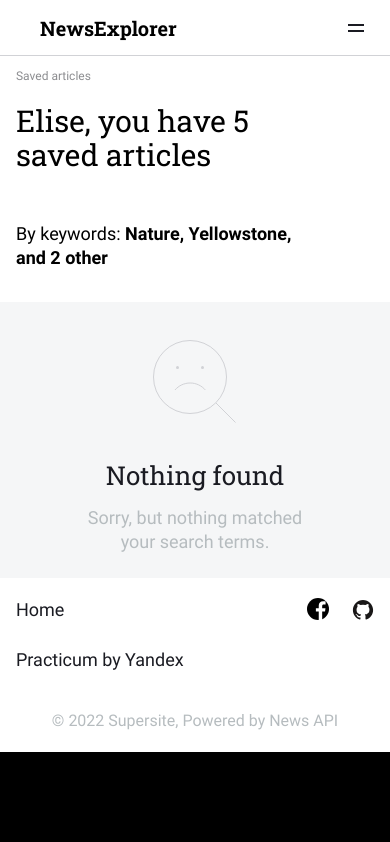
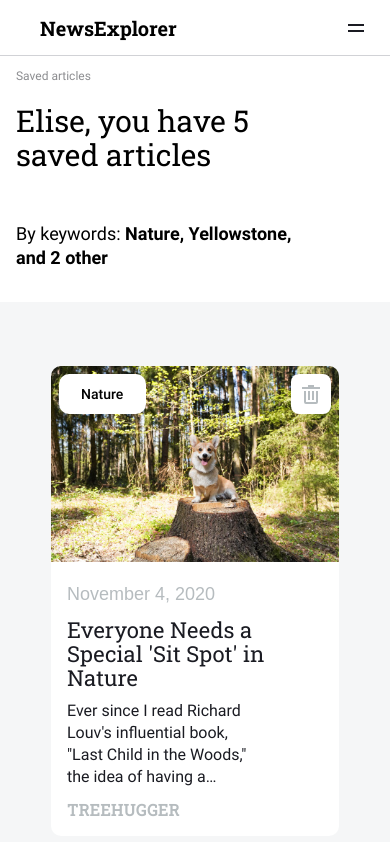
Before and after one commit to Eduard-L/news-explorer-frontend, a React (Create React App) app: page /saved-news in a window 390 px wide. Shown: the top 842 px of the page. Built offline with nearby package versions, Linux system fonts and the light colour scheme.

Commit message:
final changes before submit

```diff
--- a/src/components/App/App.js
+++ b/src/components/App/App.js
@@ -10,8 +10,7 @@ import { SavedNews } from '../SavedNews/SavedNews'
 import { PopupWithForm } from '../PopupWithForm/PopupWithForm';
 import { Popup } from '../Popup/Popup'
 import { testData } from '../../utils/data'
-import { NewsCardList } from '../NewsCardList/NewsCardList'
-import { About } from '../About/About'
+
 
 
 function App() {
@@ -44,12 +43,9 @@ function App() {
     setIsSignUpOpen(!isSignUpOpen)
   }
   function hanldeDisplayCards() {
-    setPreNumOfArticlesDisplayed(preNumOfArticlesDisplayed + 3)
-    setNumOfArticlesDisplayed(numOfArticlesDisplayed + 3)
-    for (let i = preNumOfArticlesDisplayed; i < numOfArticlesDisplayed; i++) {
-      setCardsData([cardsData, ...testData[i]])
+
   }
-  }
+
 
 
   const [isLoggedIn, setIsLoggedIn] = useState(true)
@@ -62,10 +58,11 @@ function App() {
   const [isPopupWithMessageOpen, setIsPopupWithMessageOpen] = useState(false)
   const [isLoading, setIsLoading] = useState(false)
   const [cardsData, setCardsData] = useState([testData[1], testData[2], testData[3]])
-  const [savedCardsData, setSavedCardsData] = useState('')
+  const [savedCardsData, setSavedCardsData] = useState(testData)
   const [isCardHover, setIsCardHover] = useState(false)
-  const [preNumOfArticlesDisplayed, setPreNumOfArticlesDisplayed] = useState(0)
-  const [numOfArticlesDisplayed, setNumOfArticlesDisplayed] = useState(3)
+  const [allCardsData, setAllCardsData] = useState(testData)
+
+
   return (
     <div className="App">
 
@@ -82,8 +79,7 @@ function App() {
             setIsSaveArticlesPageIsOpen={setIsSaveArticlesPageIsOpen}
 
           />
-          <Main>
-            <NewsCardList
+          <Main
             isLoggedIn={isLoggedIn}
             isLoading={isLoading}
             cardsData={cardsData}
@@ -92,14 +88,12 @@ function App() {
             onClick={hanldeDisplayCards}
             isHomePageOpen={isHomePageOpen}
             isSaveArticlesPageIsOpen={isSaveArticlesPageIsOpen}
-            />
-            <About
-              isHomePageOpen={isHomePageOpen}
             setIsHomePageOpen={setIsHomePageOpen}
             setIsSaveArticlesPageIsOpen={setIsSaveArticlesPageIsOpen}
 
           />
-          </Main>
+
+
 
 
           <PopupWithForm
@@ -136,11 +130,12 @@ function App() {
             setIsHomePageOpen={setIsHomePageOpen}
             isSaveArticlesPageIsOpen={isSaveArticlesPageIsOpen}
             setIsSaveArticlesPageIsOpen={setIsSaveArticlesPageIsOpen}
+            savedCardsData={savedCardsData}
           >
 
 
 
-          </SavedNews>} />
+            /</SavedNews>} />
         <Route path='*' element={<Navigate to='/' />} />
       </Routes>
       <Footer />
--- a/src/components/Main/Main.js
+++ b/src/components/Main/Main.js
@@ -1,12 +1,29 @@
 import './Main.css'
+import { NewsCardList } from '../NewsCardList/NewsCardList'
 import { About } from '../About/About'
-import { NewsCardList } from '../NewsCardList/NewsCardList'
+
+export function Main({ setIsSaveArticlesPageIsOpen, setIsHomePageOpen, isLoggedIn, isLoading, cardsData, isCardHover, setIsCardHover, onClick, isHomePageOpen, isSaveArticlesPageIsOpen }) {
+  return (
+    <main>
+      <NewsCardList
+        isLoggedIn={isLoggedIn}
+        isLoading={isLoading}
+        cardsData={cardsData}
+        isCardHover={isCardHover}
+        setIsCardHover={setIsCardHover}
+        onClick={onClick}
+        isHomePageOpen={isHomePageOpen}
+        isSaveArticlesPageIsOpen={isSaveArticlesPageIsOpen}
+      />
 
 
-export function Main({ children }) {
-  return (
-    <main>
-      {children}
+
+      <About
+        isHomePageOpen={isHomePageOpen}
+        setIsHomePageOpen={setIsHomePageOpen}
+        setIsSaveArticlesPageIsOpen={setIsSaveArticlesPageIsOpen}
+
+      />
     </main>
   )
 }
--- a/src/components/NewsCard/NewsCard.css
+++ b/src/components/NewsCard/NewsCard.css
@@ -2,9 +2,31 @@
 
   max-width: 400px;
   background-color: white;
-  border-radius: 30px;
+  border-radius: 10px;
   cursor: pointer;
   position: relative;
+}
+.card__keyword{
+  position: absolute;
+  top: 24px;
+  left: 24px;
+  background-color: white;
+  height: 40px;
+  width: 87px;
+  padding: 8px 22px;
+  box-sizing: border-box;
+  border-radius: 10px;
+  display: flex;
+  align-items: center;
+  font-family: 'Roboto-500',sans-serif;
+  font-style: normal;
+  font-weight: 500;
+  font-size: 14px;
+  line-height: 24px;
+  text-align: center;
+  color: #000000;
+
+
 }
 .card__button{
   position: absolute;
@@ -19,6 +41,9 @@
   background-position: center;
   cursor: pointer;
   background-color: white;
+}
+.card__button_type_saved-cards{
+  background-image: url('../../images/trashicon.svg');
 }
 .card__button_is-clicked{
   background-image: url('../../images/card-button3.svg');
@@ -57,8 +82,8 @@
 }
 .card__image{
   width: 100%;
-  border-top-left-radius:  30px;
-  border-top-right-radius:  30px;
+  border-top-left-radius:  10px;
+  border-top-right-radius:  10px;
 }
 .card__date{
   margin:0;
@@ -109,6 +134,8 @@
   }
   .card__message{
     padding: 13px 10px;
+    top: 8px;
+    right: 51px
   }
 
   .card__text-wrapper{
@@ -128,6 +155,14 @@
     -webkit-box-orient: vertical;
 
   }
+  .card__button{
+    top:8px;
+    right: 8px;
+  }
+  .card__keyword{
+    top: 8px;
+    left: 8px;
+  }
 }
 @media screen and (max-width:770px) {
   .card__subtitle{
@@ -136,11 +171,13 @@
   .card__caption{
     margin-top:12px;
   }
-}
-@media screen and (max-width:770px) {
   .card{
     max-width: 288px;
   }
+
+}
+@media screen and (max-width:770px) {
+
 }
 @media screen and (max-width:320px) {
   .card__title{
@@ -158,4 +195,12 @@
   .card__caption{
     margin-top: 8px;
   }
+  .card__button{
+    top:16px;
+    right: 16px;
+  }
+  .card__keyword{
+    top: 16px;
+    left: 16px;
+  }
 }
--- a/src/components/NewsCard/NewsCard.js
+++ b/src/components/NewsCard/NewsCard.js
@@ -2,25 +2,33 @@ import './NewsCard.css'
 import { useRef } from 'react'
 
 
-export function NewsCard({ isSaveArticlesPageIsOpen, isLoggedIn, isCardHover, setIsCardHover, imgSrc, cardDate, cardTitle, cardSubtitle, cardCaption }) {
+export function NewsCard({ isSaveArticlesPageIsOpen, isHomePageOpen, isLoggedIn, isCardHover, setIsCardHover, imgSrc, cardDate, cardTitle, cardSubtitle, cardCaption, cardKeyWord }) {
   const button = useRef()
   const message = useRef()
   function handleBtnHover() {
-    if (isLoggedIn) return
-    setIsCardHover(!isCardHover)
-    message.current.classList.toggle(`card__message_is-visible`)
-    button.current.classList.toggle(`card__button_is-hover`)
+    if (!isLoggedIn && isHomePageOpen) {
+      setIsCardHover(!isCardHover)
+      message.current.classList.toggle(`card__message_is-visible`)
+      button.current.classList.toggle(`card__button_is-hover`)
+    }
+
   }
   function handleBtnClick() {
-    if (!isLoggedIn) return
-    button.current.classList.toggle(`card__button_is-clicked`)
+
+    if (isLoggedIn && isHomePageOpen) {
+      button.current.classList.toggle(`card__button_is-clicked`)
+    }
+
   }
 
 
 
   return (
     <article className='card'>
-      <button onClick={() => { handleBtnClick() }} onMouseLeave={() => handleBtnHover()} onMouseEnter={() => handleBtnHover()} ref={button} className='card__button' type='button'></button>
+
+      <button onClick={() => { handleBtnClick() }} onMouseLeave={() => handleBtnHover()} onMouseEnter={() => handleBtnHover()} ref={button} className={`card__button ${isSaveArticlesPageIsOpen && "card__button_type_saved-cards"}`} type='button'></button>
+
+      {isSaveArticlesPageIsOpen && <span className='card__keyword'>{cardKeyWord}</span>}
 
       <span ref={message} className='card__message'>Sign in to save articles</span>
 
--- a/src/components/NewsCardList/NewsCardList.js
+++ b/src/components/NewsCardList/NewsCardList.js
@@ -23,7 +23,7 @@ export function NewsCardList({ isSaveArticlesPageIsOpen, isHomePageOpen, onClick
               <button onClick={() => onClick()} className='cards__button-show-more' type='button'>Show more</button>
 
             </>
-            : <NotFoundCards />
+            : <NotFoundCards text='Sorry, but nothing matched your search terms.' />
       }
 
 
--- a/src/components/NotFoundCards/NotFoundCards.js
+++ b/src/components/NotFoundCards/NotFoundCards.js
@@ -1,12 +1,12 @@
 import './NotFoundCards.css'
 import logoSrc from '../../images/notFoundLogo.svg'
 
-export function NotFoundCards() {
+export function NotFoundCards({ text }) {
   return (
     <>
       <img className='notFound__logo' src={logoSrc} alt="not fount logo" />
       <h2 className='notFound__title'>Nothing found</h2>
-      <p className='notFound__subtitle'>Sorry, but nothing matched your search terms.</p>
+      <p className='notFound__subtitle'>{text}</p>
     </>
   )
 }
--- a/src/components/SavedNews/SavedNews.js
+++ b/src/components/SavedNews/SavedNews.js
@@ -1,13 +1,13 @@
 import './SavedNews.css'
 import { useEffect } from 'react'
 import { SavedNewsHeader } from '../SavedNewsHeader/SavedNewsHeader'
-import { Main } from '../Main/Main'
-import { NewsCardList } from '../NewsCardList/NewsCardList'
+import { SavedNewsList } from '../SavedNewsList/SavedNewsList'
 
 
 
 
-export function SavedNews({ isLoggedIn, onClick, setIsHomePageOpen, isHomePageOpen, isSaveArticlesPageIsOpen, setIsSaveArticlesPageIsOpen, setIsBurgerMenuOpen, isBurgerMenuOpen }) {
+
+export function SavedNews({ savedCardsData, isLoggedIn, onClick, setIsHomePageOpen, isHomePageOpen, isSaveArticlesPageIsOpen, setIsSaveArticlesPageIsOpen, setIsBurgerMenuOpen, isBurgerMenuOpen }) {
   function handleCloseBurgerMenu() { // handler for closing the burger in bigger screen resolution in order not to lose the colors at the navigation bar  //
 
     if (window.screen.availWidth > 760) {
@@ -43,10 +43,13 @@ export function SavedNews({ isLoggedIn, onClick, setIsHomePageOpen, isHomePageOp
         isSaveArticlesPageIsOpen={isSaveArticlesPageIsOpen}
         setIsSaveArticlesPageIsOpen={setIsSaveArticlesPageIsOpen}
       />
-      <Main>
-        <NewsCardList />
+      <SavedNewsList
+        isSaveArticlesPageIsOpen={isSaveArticlesPageIsOpen}
+        savedCardsData={savedCardsData}
+        isHomePageOpen={isHomePageOpen}
+        isLoggedIn={isLoggedIn}
+      />
 
-      </Main>
     </div>
   )
 }
--- /dev/null
+++ b/src/components/SavedNewsList/SavedNewsList.js
@@ -0,0 +1,43 @@
+import './SavedNewsList.css'
+import { NewsCard } from '../NewsCard/NewsCard'
+import { NotFoundCards } from '../NotFoundCards/NotFoundCards'
+
+export function SavedNewsList({ savedCardsData, isSaveArticlesPageIsOpen, isHomePageOpen, isLoggedIn, isCardHover, setIsCardHover }) {
+  return (
+    <section className='cards'>
+      {
+        savedCardsData ?
+          <>
+            <div className='cards__wrapper'>
+              {
+                savedCardsData.map((card) => {
+                  return (
+                    <NewsCard
+                      isSaveArticlesPageIsOpen={isSaveArticlesPageIsOpen}
+                      isHomePageOpen={isHomePageOpen}
+                      isLoggedIn={isLoggedIn}
+                      key={card.id}
+                      isCardHover={isCardHover}
+                      setIsCardHover={setIsCardHover}
+                      imgSrc={card.img}
+                      cardDate={card.date}
+                      cardTitle={card.title}
+                      cardSubtitle={card.subtitle}
+                      cardCaption={card.caption}
+                      cardKeyWord={card.keyword}
+                    />
+                  )
+                })
+              }
+            </div>
+
+
+          </>
+          : <NotFoundCards text='You dont have saved articles' />
+      }
+
+
+
+    </section>
+  )
+}
```
Also changed, not shown: src/components/SavedNewsList/SavedNewsList.css (added), src/images/trashicon.svg (added). Lines whose indentation alone changed are shown as unchanged.
